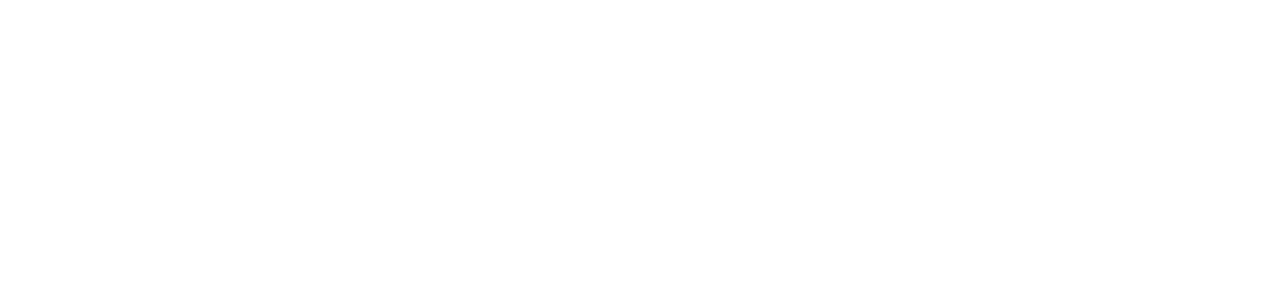
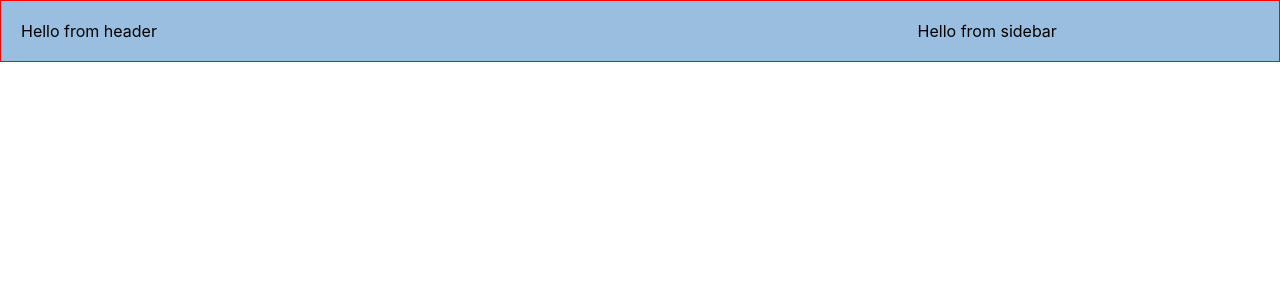
Before and after one commit to e-mm-u/ki-kora-jay, a React (Create React App) app: page / in a window 1280 px wide. Shown: the top 300 px of the page. Built offline with nearby package versions, Linux system fonts and the light colour scheme.

Commit message:
main rendered

```diff
--- a/src/App.js
+++ b/src/App.js
@@ -1,3 +1,5 @@
+import Main from "./components/Main/Main";
+
 function App() {
 
   // useEffect(()=>{
@@ -8,7 +10,7 @@
 
   return (
     <div>
-
+      <Main></Main>
     </div>
   );
 }
--- a/src/components/Header/Header.js
+++ b/src/components/Header/Header.js
@@ -0,0 +1,11 @@
+import React from 'react';
+
+const Header = () => {
+    return (
+        <div>
+            Hello from header
+        </div>
+    );
+};
+
+export default Header;
--- a/src/components/Main/Main.css
+++ b/src/components/Main/Main.css
@@ -0,0 +1,8 @@
+.main{
+    background-color: rgb(153, 190, 224);
+    display: grid;
+    grid-template-columns: 3.5fr 1.5fr;
+    gap: 100px;
+    border: 1px solid red;
+    padding: 20px;
+}
--- a/src/components/Main/Main.js
+++ b/src/components/Main/Main.js
@@ -0,0 +1,15 @@
+import React from 'react';
+import './Main.css'
+import Header from '../Header/Header';
+import Sidebar from '../Sidebar/Sidebar';
+
+const Main = () => {
+    return (
+        <div className='main'>
+           <Header className='header'></Header>
+           <Sidebar className='sidebar'></Sidebar>
+        </div>
+    );
+};
+
+export default Main;
--- a/src/components/Sidebar/Sidebar.js
+++ b/src/components/Sidebar/Sidebar.js
@@ -0,0 +1,11 @@
+import React from 'react';
+
+const Sidebar = () => {
+    return (
+        <div>
+            Hello from sidebar
+        </div>
+    );
+};
+
+export default Sidebar;
```
